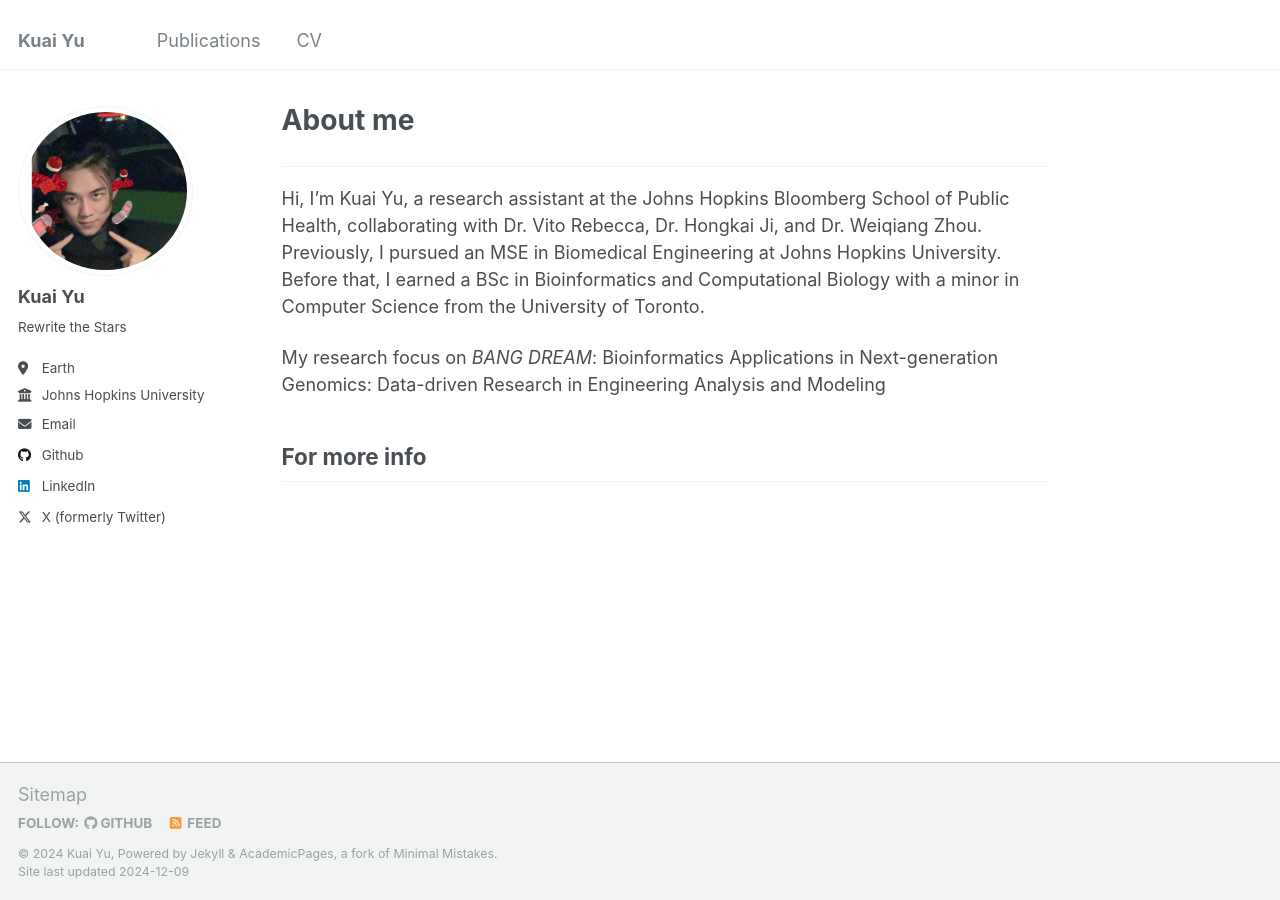
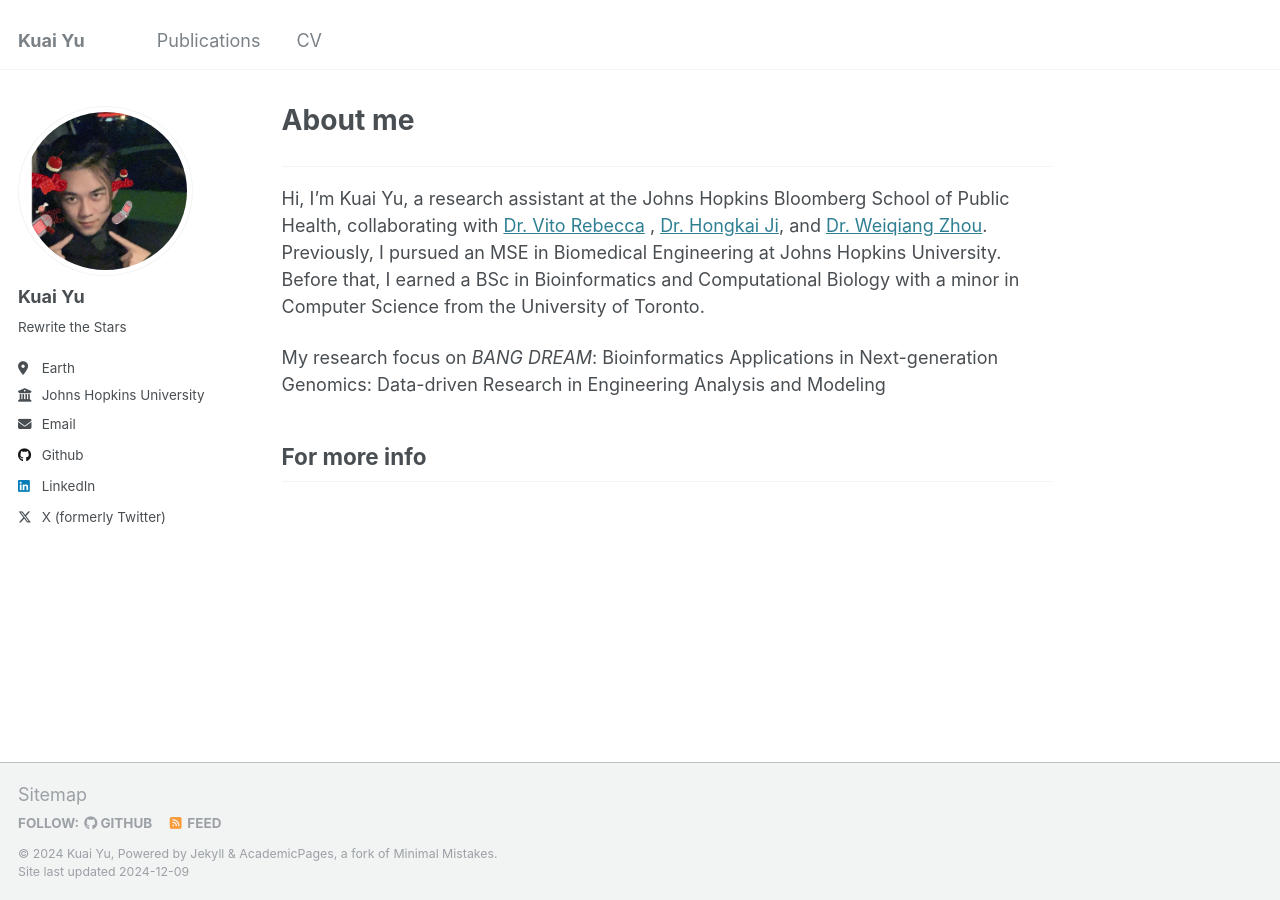
Before and after one commit to quick2063706271/quick2063706271.github.io, a Jekyll site: the page built from _pages/about.md, in a window 1280 px wide. Built offline with Jekyll 4.4.1, drawn with Linux system fonts in a browser that asks for light colours; part of the change alters nothing that is shown.

```diff
--- a/_pages/about.md
+++ b/_pages/about.md
@@ -9,7 +9,7 @@ redirect_from:
 
 
 ------
-Hi, I’m Kuai Yu, a research assistant at the Johns Hopkins Bloomberg School of Public Health, collaborating with Dr. Vito Rebecca, Dr. Hongkai Ji, and Dr. Weiqiang Zhou. Previously, I pursued an MSE in Biomedical Engineering at Johns Hopkins University. Before that, I earned a BSc in Bioinformatics and Computational Biology with a minor in Computer Science from the University of Toronto.
+Hi, I’m Kuai Yu, a research assistant at the Johns Hopkins Bloomberg School of Public Health, collaborating with [Dr. Vito Rebecca](https://publichealth.jhu.edu/faculty/4074/vito-rebecca) , [Dr. Hongkai Ji](https://jilab.org/), and [Dr. Weiqiang Zhou](https://www.weiqiangzhou.com/aboutme/). Previously, I pursued an MSE in Biomedical Engineering at Johns Hopkins University. Before that, I earned a BSc in Bioinformatics and Computational Biology with a minor in Computer Science from the University of Toronto.
 
 My research focus on *BANG DREAM*: Bioinformatics Applications in Next-generation Genomics: Data-driven Research in Engineering Analysis and Modeling
 
```
